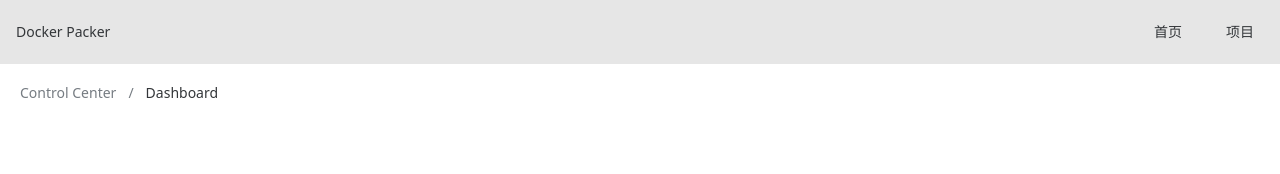
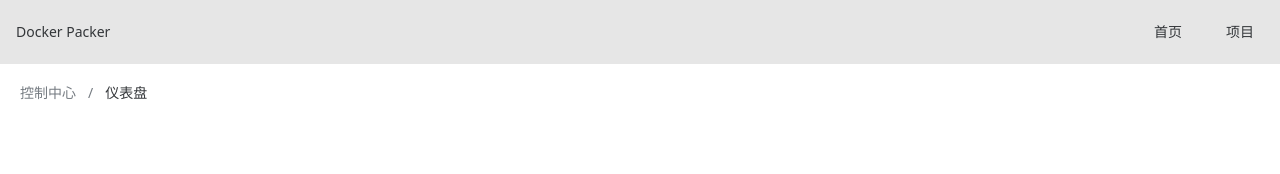
Before and after one commit to robert1chi/dockerpacker-web, a Vue app: page /#/dashboard/index in a window 1280 px wide. Shown: the top 174 px of the page. Built offline with nearby package versions, Linux system fonts and the light colour scheme.

Commit message:
to (i18n): update translation

```diff
--- a/src/i18n/index.ts
+++ b/src/i18n/index.ts
@@ -4,7 +4,7 @@ import jaJp from './modules/ja-jp';
 import zhCn from './modules/zh-CN';
 
 const i18n = createI18n({
-    locale: "en-US",
+    locale: "zh-CN",
     messages: {
         'en-US': {
             ...enUs
--- a/src/i18n/modules/en-us.ts
+++ b/src/i18n/modules/en-us.ts
@@ -10,6 +10,13 @@ const enUs = {
         register: 'Register',
         usrplaceholder:'Please enter username',
         pwdplaceholder:'Please enter password'
+    },
+    layouts:{
+        homePage:'Home',
+        systemManage:'System Management',
+        userManage:'User Management',
+        projects:'Projects',
+        logout:'Logout'
     }
 }
 
--- a/src/i18n/modules/ja-jp.ts
+++ b/src/i18n/modules/ja-jp.ts
@@ -10,6 +10,13 @@ const jaJp = {
         register: '登録',
         usrplaceholder:'ユーザー名を入力してください',
         pwdplaceholder:'パスワードを入力してください'
+    },
+    layouts:{
+        homePage:'ホーム',
+        systemManage:'システム管理',
+        userManage:'ユーザー管理',
+        projects:'プロジェクト管理',
+        logout:'ログアウト'
     }
 }
 
--- a/src/i18n/modules/zh-cn.ts
+++ b/src/i18n/modules/zh-cn.ts
@@ -10,6 +10,13 @@ const zhCn = {
         register: '注册',
         usrplaceholder:'请输入用户名',
         pwdplaceholder:'请输入密码'
+    },
+    layouts:{
+        homePage:'首页',
+        systemManage:'系统管理',
+        userManage:'用户管理',
+        projects:'项目管理',
+        logout:'退出'
     }
 }
 
```
